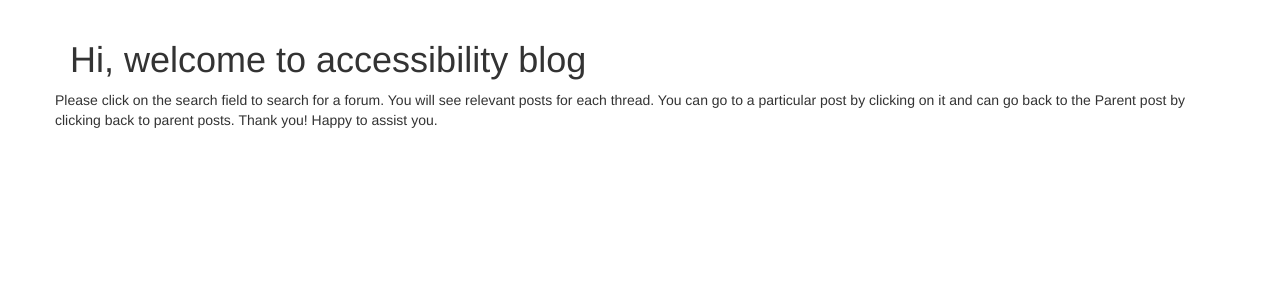
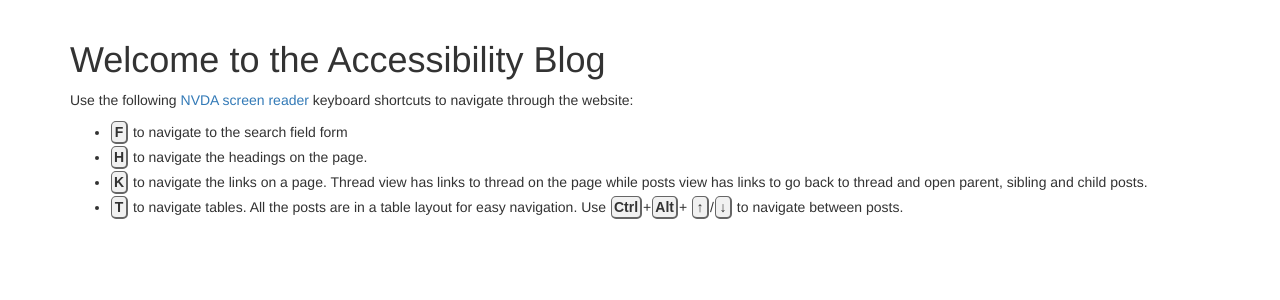
Before and after one commit to rmodi6/accessible-forums, a Flask app: page /help in a window 1280 px wide. Shown: the part 52-352 px from the top of the page. Run offline with Flask 2, Linux system fonts and the light colour scheme; some libraries are stand-ins or nearby versions.

Commit message:
Added help document

```diff
--- a/app/static/css/main.css
+++ b/app/static/css/main.css
@@ -13,3 +13,17 @@
   position: static;
   margin: auto;
 }
+.keycap {
+	background-color: #f1f1f1;
+	border: 1px solid #666;
+	border-width: 1px 2px 2px 1px;
+	border-radius: 5px;
+	color: #333;
+	padding: 0 2px;
+	margin: 1px;
+	font-weight: bold;
+	font-family: Arial, Helvetica, sans-serif;
+	min-width: 17px;
+	display: inline-block;
+	text-align: center;
+}
--- a/app/templates/help.html
+++ b/app/templates/help.html
@@ -1,12 +1,25 @@
 {% extends "base.html" %}
 {% block app_content %}
-    <h1>Hi, welcome to accessibility blog</h1>
-    <div class="row">
-        Please click on the search field to search for a forum.
-        You will see relevant posts for each thread.
-        You can go to a particular post by clicking on it and can go back to the Parent post by clicking
-        back to parent posts.
-        Thank you!
-        Happy to assist you.
-    </div>
+    <h1>Welcome to the Accessibility Blog</h1>
+    <p>
+        Use the following <a href="https://www.nvaccess.org/">NVDA screen reader</a>
+        keyboard shortcuts to navigate through the website:
+    </p>
+    <ul>
+        <li>
+            <span class="keycap">F</span> to navigate to the search field form
+        </li>
+        <li>
+            <span class="keycap">H</span> to navigate the headings on the page.
+        </li>
+        <li>
+            <span class="keycap">K</span> to navigate the links on a page. Thread view has links to thread on the page
+            while posts view has links to go back to thread and open parent, sibling and child posts.
+        </li>
+        <li>
+            <span class="keycap">T</span> to navigate tables. All the posts are in a table layout for easy navigation.
+            Use <span class="keycap">Ctrl</span>+<span class="keycap">Alt</span>+
+            <span class="keycap">↑</span>/<span class="keycap">↓</span> to navigate between posts.
+        </li>
+    </ul>
 {% endblock %}
```
